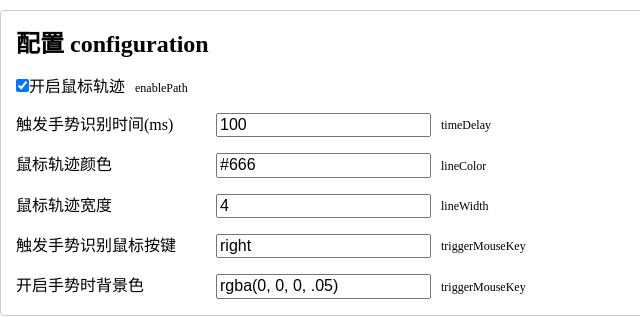
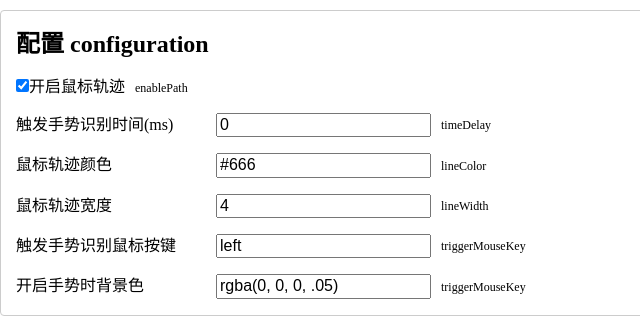
Before and after one commit to ElemeFE/smart-gesture, a website built with webpack: page index.html in a window 1280 px wide. Shown: the top 318 px of the page, 0-640 px from the left. Built offline with nearby package versions, Linux system fonts and the light colour scheme.

Commit message:
modify initial value for better try

```diff
--- a/index.html
+++ b/index.html
@@ -62,7 +62,7 @@
       checked><label for="path">开启鼠标轨迹</label><span class="option-tip">enablePath</span></p>
     <p><span class="config-title">触发手势识别时间(ms)</span><input id="delay"
       type="number"
-      value="100"
+      value="0"
       onchange="renewGesture()"><span class="option-tip">timeDelay</span></p>
     <p><span class="config-title">鼠标轨迹颜色</span><input id="color"
       type="text"
@@ -72,7 +72,7 @@
       class="option-tip">lineWidth</span></p>
     <p><span class="config-title">触发手势识别鼠标按键</span><input id="key"
       type="text"
-      value="right"
+      value="left"
       onchange="renewGesture()"><span class="option-tip">triggerMouseKey</span></p>
     <p><span class="config-title">开启手势时背景色</span><input id="active-color"
       type="text"
```
